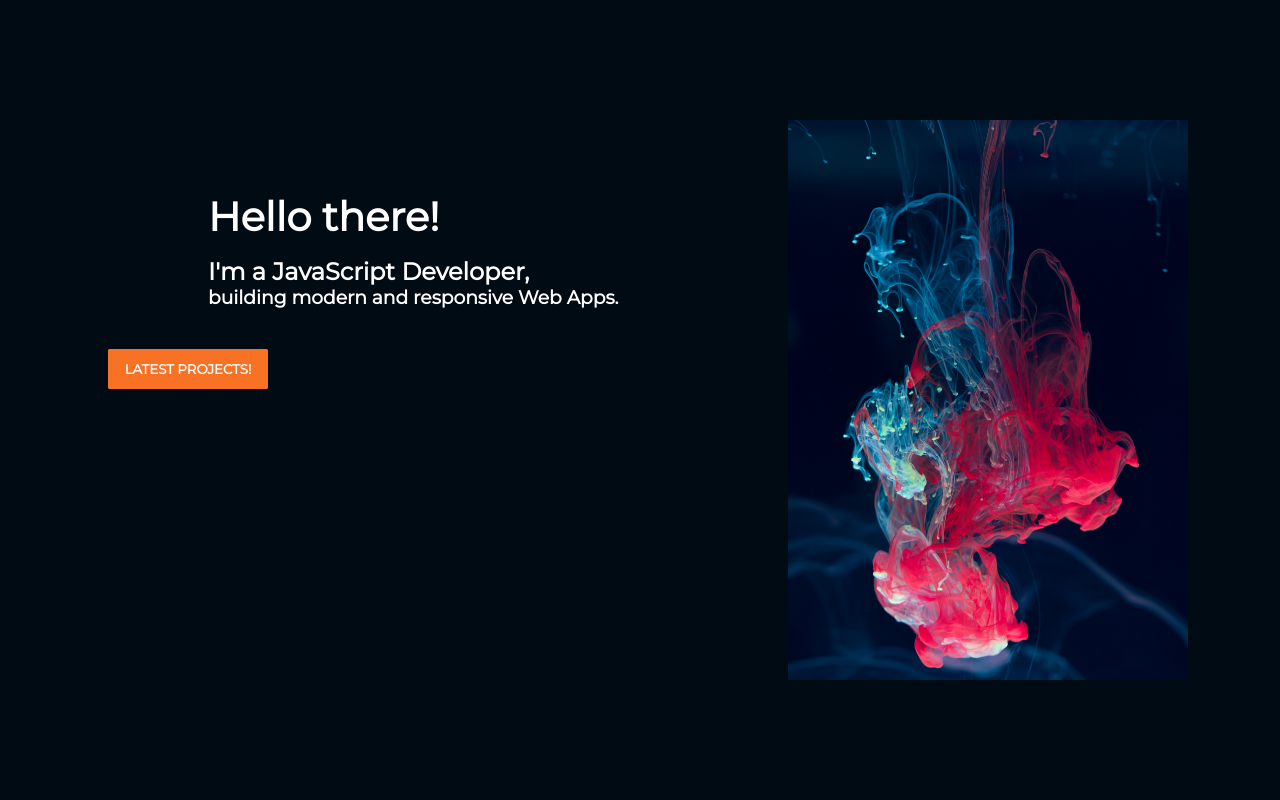
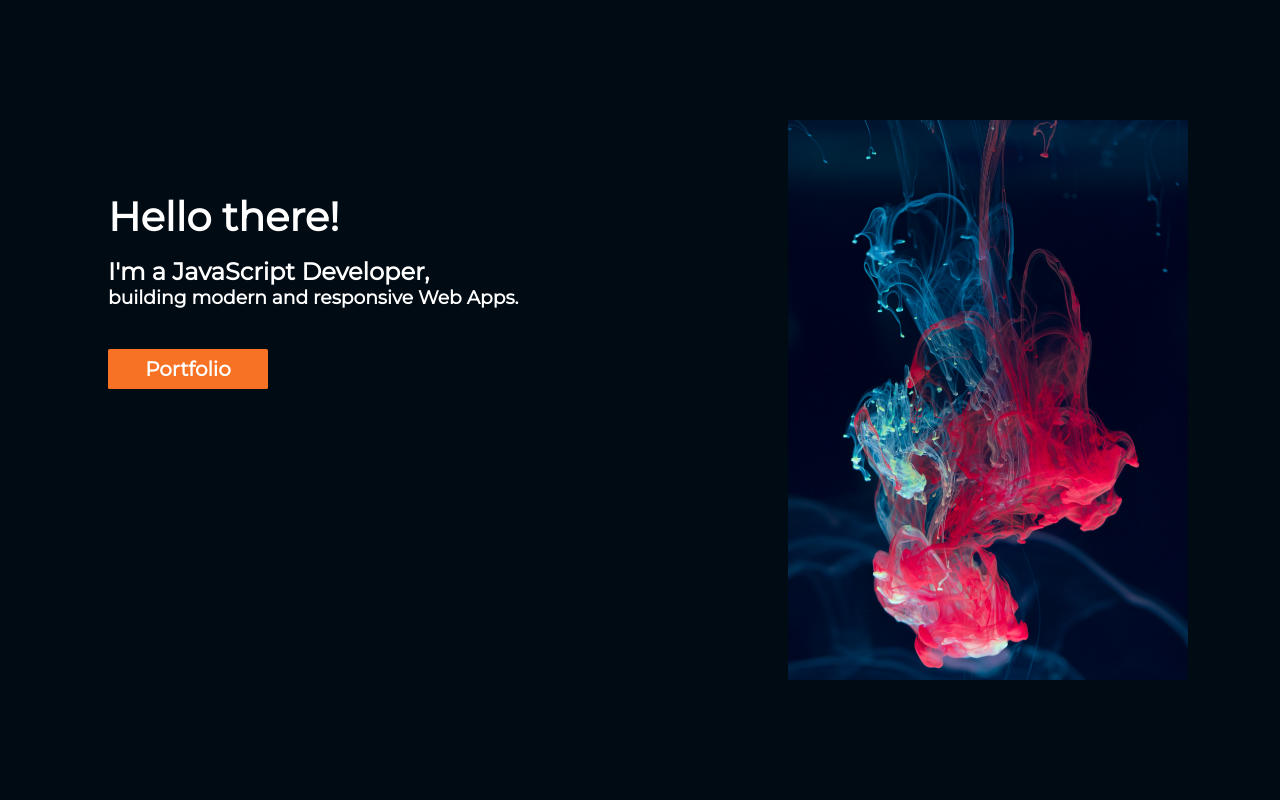
Before and after one commit to Carlos460/personal-website-v1, a Next.js app: page / in a window 1280 px wide. Shown: the top 800 px of the page. Built offline with nearby package versions, Linux system fonts and the light colour scheme.

Commit message:
added bable plugin styled components

```diff
--- a/package.json
+++ b/package.json
@@ -17,6 +17,7 @@
   "devDependencies": {
     "@types/node": "^14.0.14",
     "@types/react": "^16.9.41",
+    "babel-plugin-styled-components": "^1.12.0",
     "raw-loader": "^4.0.1",
     "typescript": "^3.9.5"
   }
--- a/pages/index.tsx
+++ b/pages/index.tsx
@@ -65,21 +65,12 @@ const projectCardData = {
 };
 
 export default function Home() {
-  const [pos, setPos] = useState(0)
-
-  useEffect(() => {
-    const interval = setInterval(() => {
-      setPos(100);
-      console.log(pos)
-    }, 1000);
-    return () => clearInterval(interval);
-  }, []);
 
   return (
     <DefaultLayout title={`Carlos Flores`}>
       <Header>
         <HeaderContent>
-          <motion.div initial={false} animate={{ x: pos }}>
+          <motion.div >
             <TitleContainer>
               <h1>Hello there!</h1>
               <h2>I'm a JavaScript Developer,</h2>
@@ -87,8 +78,13 @@ export default function Home() {
             </TitleContainer>
           </motion.div>
           <ButtonContainer>
-            <Link href="">
-              <HeaderButton onClick={() => setPos(pos + 10)}>LATEST PROJECTS!</HeaderButton>
+            <Link href="#portfolio">
+              <motion.div
+                whileHover={{ scale: 1.08 }}
+                whileTap={{ scale: 0.8 }}
+              >
+              <HeaderButton><h2>Portfolio</h2></HeaderButton>
+              </motion.div>
             </Link>
           </ButtonContainer>
         </HeaderContent>
```
Also changed, not shown: .babelrc (added), 1 other file (tests, documents, lock files or other folders).
